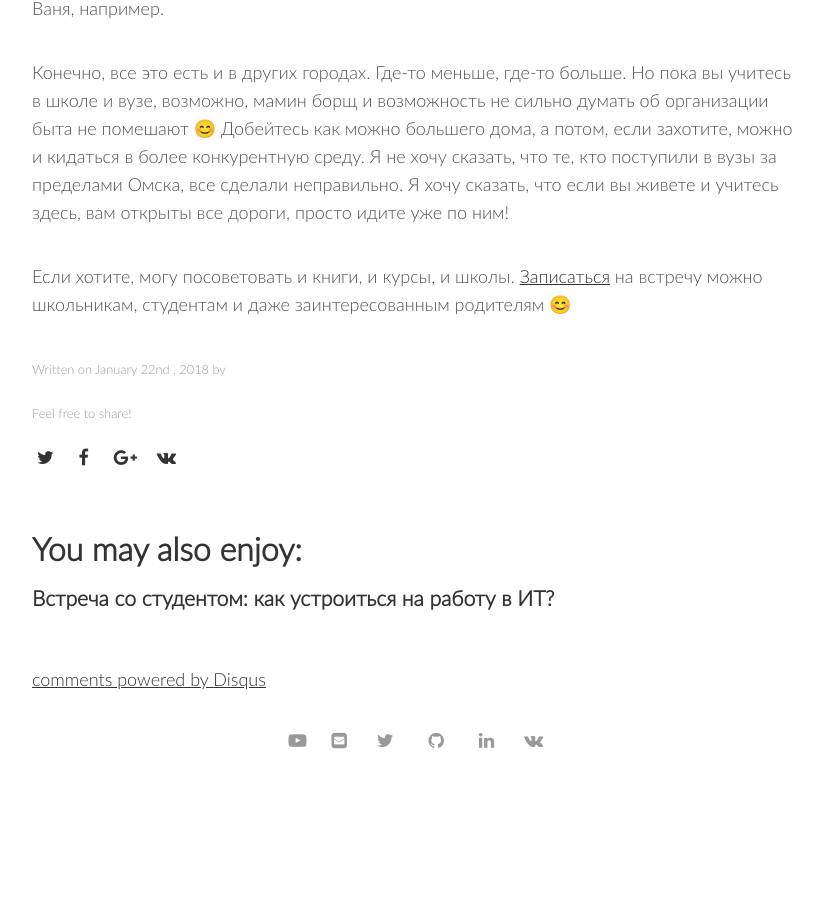
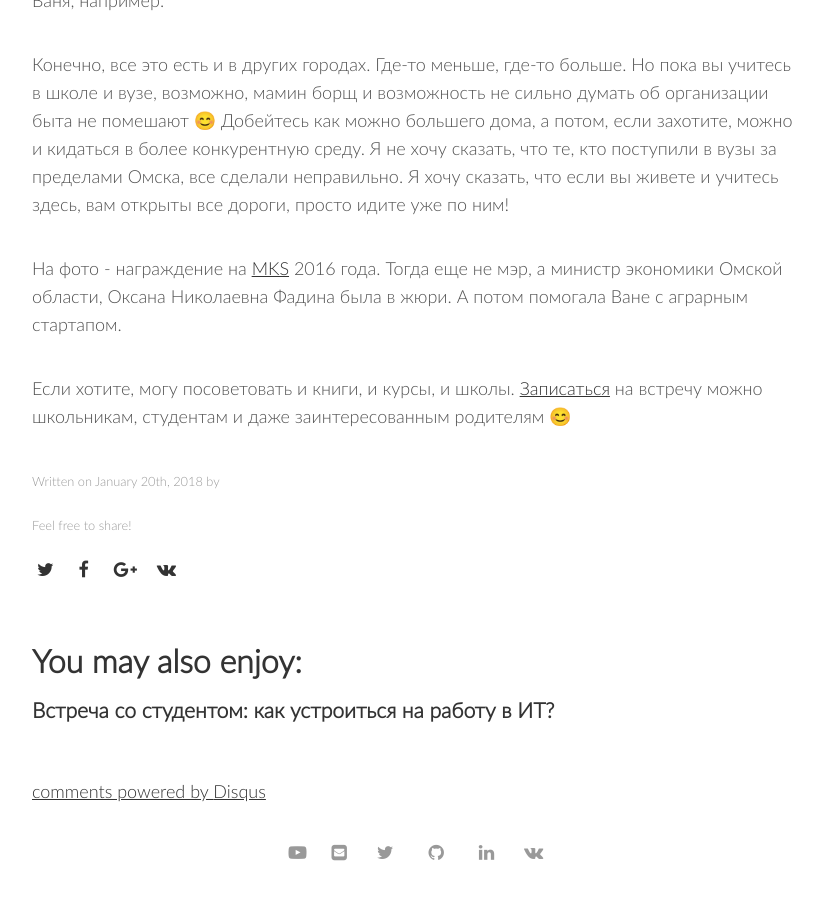
Before and after one commit to 7bits/7bits.github.io, a Jekyll site: the page built from _posts/2018-01-20-students-meetings-2017-12-26.md, in a window 1280 px wide and 900 px high, scrolled down 3447 px. Shown: the whole window, without its empty margins (224-1047 px from the left). Built offline with Jekyll 4.4.1, drawn with Linux system fonts in a browser that asks for light colours; nearby versions of some CDN libraries; comment, search, counter and statistics services are not loaded; before the commit the page ends 4235 px from its top, so only the background shows below that; part of the change alters nothing that is shown; some of the changed text lies outside the part shown.

Commit message:
The post about students meeting 2017-12-26 has been updated

```diff
--- a/_posts/2018-01-22-students-meetings-2017-12-26.md
+++ b/_posts/2018-01-20-students-meetings-2017-12-26.md
@@ -1,7 +1,7 @@
 ---
 layout: post
 title: "Встреча с работающим студентом: мешает ли Омск развитию?"
-date: 2018-01-22T18:00:00+06:00
+date: 2018-01-20T18:00:00+06:00
 tags:
   - education, it, job, students-meetings
 image:
@@ -25,32 +25,38 @@ image:
 
 Так вот, вернемся к Ване. В данный момент он на 5-м курсе, но свои 10000 часов развития в ИТ он уже прошел. Потому что тратил время во время учебы не только на развлечения. Сначала я хотела написать сама, но поняла, что знаю фактуру не так хорошо, поэтому вот вам первоисточник из уст самого Вани:
 
-«это моя квинтессенция:
-# август 2013 — декабрь 2016
+«Это моя квинтэссенция:
+
+<b>август 2013 — декабрь 2016</b>
+
 Гехтсофт — дебют в промышленной разработке
 много работали со Шмаковым и Храмовичем
 успел побывать автотестером, backend и fullstack девелопером
 здесь (<a href="http://happydev.ru" target="_blank">HappyDev</a> -ы были позже) узнал про роли в разработке, git, заказчиков
 
-# май 2016 — март 2017
+<b>май 2016 — март 2017</b>
+
 Агро Роботик Системс — технический директор, первый опыт управления людьми и техпроцессом
 на самом деле директор — Киселевский Лев — мой старый друг, одноклассник и коллега по НОУ со школьной доски
 не со стороны, а сам поднимал техпроцесс (git workflow, Jenkins CI, Doxygen, code review, scrum poker и ретроспективы)
 самый сложный вопрос — как людям (студентам с очень плавающим графиком) платить зарплату
 главное достижение — я ушел, а многие процессы и scrum-культура остались
 
-# февраль 2017 — наст. вр.
+<b>февраль 2017 — наст. вр.</b>
+
 Промобит - архитектор и плюшевый PM (подпроект на 3,5 человека)
 плотно работаю с Виктором Сугоняком, мой непосредственный начальник
 попрактиковал до этого «книжные» стили программирования — а-ля Linux kernel, автоматное, функциональное, защитное
 на свой зуб попробовал важность API, архитектурные ошибки, которые всплыли через полгода и год
 главное достижение — множественность восприятия процесса разработки, software/hardware, но еще и business value, и soft skills
 
-# отдельные положительные события:
+<b>отдельные положительные события:</b>
+
 — до сих пор многое черпаю из <a href="http://magickickstartup.ru/" target="_blank">MKS</a> и понимаю первые шаги, которые я сделаю, когда открою свою компанию
 — прекрасно проведенные месяцы в году (6 олимпиад в год, примерно по неделе) на олимпиадах, совсем другой тип мышления, даже не тот, что на школьных олимпиадах
 
-# и пожелание будущим и начинающим ИТ-профессионалам:
+<b>и пожелание будущим и начинающим ИТ-профессионалам:</b>
+
 всегда уходите из компании так, чтобы на прощание вам говорили: «ну, если что, наши двери для тебя всегда открыты» - мне это пока удавалось, и это играло большую роль в моей дальнейшей карьере, Омск маленький».
 
 От себя добавлю, что маленький не только Омск, но и страна, да и весь мир :-) Мной уже проверено.
@@ -59,4 +65,6 @@ image:
 
 Конечно, все это есть и в других городах. Где-то меньше, где-то больше. Но пока вы учитесь в школе и вузе, возможно, мамин борщ и возможность не сильно думать об организации быта не помешают 😊 Добейтесь как можно большего дома, а потом, если захотите, можно и кидаться в более конкурентную среду. Я не хочу сказать, что те, кто поступили в вузы за пределами Омска, все сделали неправильно. Я хочу сказать, что если вы живете и учитесь здесь, вам открыты все дороги, просто идите уже по ним!
 
+На фото - награждение на <a href="http://magickickstartup.ru/" target="_blank">MKS</a> 2016 года. Тогда еще не мэр, а министр экономики Омской области, Оксана Николаевна Фадина была в жюри. А потом помогала Ване с аграрным стартапом.
+
 Если хотите, могу посоветовать и книги, и курсы, и школы. <a href="http://annieomsk.1der.link/it-education-meeting" target="_blank">Записаться</a> на встречу можно школьникам, студентам и даже заинтересованным родителям 😊
```
